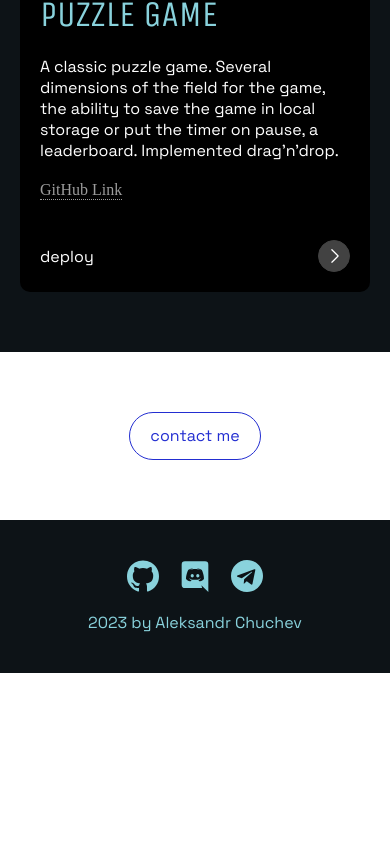
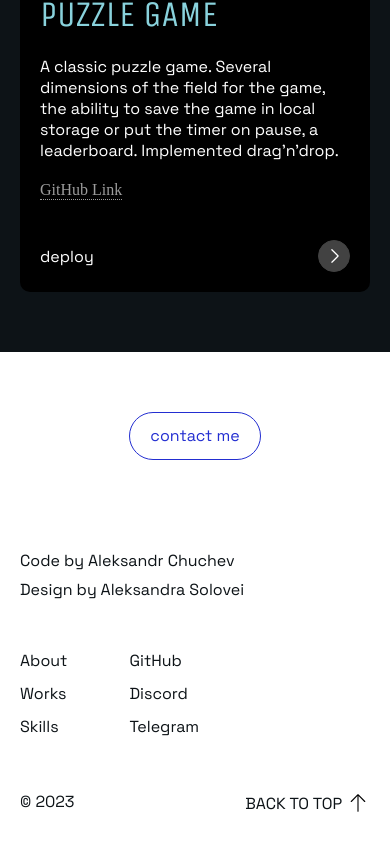
Before and after one commit to LoginamNet/aleksandr-chuchev-cv, a React (Vite) app: page /projects in a window 390 px wide. Shown: the part 4934-5785 px from the top of the page. Before the commit the page ends 5607 px from the top, so only its background shows below. Built offline with nearby package versions, Linux system fonts and the light colour scheme.

Commit message:
refactor: refactor footer design

```diff
--- a/src/components/cv-about/cv-about.css
+++ b/src/components/cv-about/cv-about.css
@@ -1,5 +1,6 @@
 .cv-about {
   display: flex;
+  padding-bottom: 200px;
 }
 
 .cv-about h2 {
@@ -19,6 +20,10 @@
 }
 
 @media (max-width: 1199px) {
+  .cv-about {
+    padding-bottom: 130px;
+  }
+
   .cv-about__text-box {
     width: 70%;
   }
@@ -27,6 +32,7 @@
 @media (max-width: 767px) {
   .cv-about {
     gap: 40px;
+    padding-bottom: 100px;
   }
 
   .cv-about__text-box {
@@ -37,6 +43,7 @@
 @media (max-width: 519px) {
   .cv-about {
     flex-direction: column;
+    padding-bottom: 70px;
   }
 
   .cv-about h2,
--- a/src/components/cv-about/cv-about.tsx
+++ b/src/components/cv-about/cv-about.tsx
@@ -2,7 +2,7 @@ import './cv-about.css';
 
 function About() {
   return (
-    <section className="section section-blue" id="about">
+    <section className="section section-blue section-rounded-top" id="about">
       <div className="wrapper cv-about">
         <h2 className="text-color-white">/about</h2>
         <div className="cv-about__text-box">
--- a/src/components/cv-cards/cv-cards.tsx
+++ b/src/components/cv-cards/cv-cards.tsx
@@ -8,7 +8,7 @@ function CVCards() {
   const RANDOM_PROJECTS = CV_DATA.projects.slice().sort(() => 0.5 - Math.random());
 
   return (
-    <section className="section section-dark" id="projects">
+    <section className="section section-dark section-rounded-top section-shifted-top" id="projects">
       <div className="wrapper cv-cards">
         <h2 className="text-color-white">/works</h2>
         <div className="cv-cards__box">
--- a/src/components/cv-contacts/cv-contacts.tsx
+++ b/src/components/cv-contacts/cv-contacts.tsx
@@ -2,7 +2,7 @@ import './cv-contacts.css';
 
 function Contacts() {
   return (
-    <section className="section section-dark" id="contacts">
+    <section className="section section-dark section-rounded-bottom" id="contacts">
       <div className="cv-contacts__background">
         <img className="cv-contacts__background-image" src="/contacts_letters.svg" alt="" />
       </div>
--- a/src/layout/common.css
+++ b/src/layout/common.css
@@ -62,6 +62,39 @@ button {
   color: var(--cv-gray);
 }
 
+.text-uppercased {
+  text-transform: uppercase;
+}
+
+.cv-link {
+  padding-bottom: 4px;
+  font-family: 'Space Grotesk';
+  font-size: 18px;
+  text-decoration: none;
+  cursor: pointer;
+}
+
+.cv-link__bold {
+  font-weight: 700;
+}
+
+.cv-link__underline {
+  background: linear-gradient(var(--cv-blue) 0 0) var(--p, 0) 100% / var(--d, 0) 2px no-repeat;
+  transition: 0.3s, background-position 0s 0.3s;
+}
+
+@media (pointer: fine) {
+  .cv-link__underline:hover {
+    --d: 100%;
+    --p: 100%;
+  }
+}
+
+.cv-link__underline:active {
+  --d: 100%;
+  --p: 100%;
+}
+
 .socilal-icon {
   aspect-ratio: 1/1;
   width: 32px;
@@ -105,4 +138,8 @@ button {
   h2 {
     font-size: 40px;
   }
+
+  .cv-link {
+    font-size: 16px;
+  }
 }
--- a/src/layout/footer/footer.css
+++ b/src/layout/footer/footer.css
@@ -1,38 +1,76 @@
+.footer,
+.footer-box,
+.footer-box__top-panel,
+.footer-box__bottom-panel,
+.footer-box__links,
+.footer-box__authors,
+.footer-box__cv-links,
+.footer-box__social-links,
+.footer-box__to-top {
+  display: flex;
+}
+
 .footer {
-  display: flex;
   justify-content: center;
   width: 100%;
 }
 
+.footer-box,
+.footer-box__top-panel,
+.footer-box__bottom-panel {
+  width: 100%;
+  justify-content: space-between;
+}
+
 .footer-box {
-  display: flex;
-  justify-content: space-between;
+  flex-direction: column;
   align-items: center;
-  width: 100%;
+  gap: 50px;
   max-width: 1920px;
   min-height: 70px;
-  padding: 0 100px;
+  padding: 50px 50px 64px 50px;
   font-family: 'Space Grotesk';
+  font-size: 18px;
 }
 
-.footer-box__social-icons {
-  display: flex;
-  gap: 20px;
+.footer-box__links {
+  gap: 62px;
 }
 
-@media (max-width: 1199px) {
+.footer-box__authors,
+.footer-box__cv-links,
+.footer-box__social-links {
+  flex-direction: column;
+  gap: 8px;
+}
+
+.footer-box__to-top {
+  align-items: center;
+  gap: 4px;
+  height: 24px;
+  cursor: pointer;
+}
+
+.footer-box__to-top svg {
+  width: 24px;
+}
+
+@media (max-width: 767px) {
   .footer-box {
-    padding: 0 50px;
+    padding: 50px 20px 64px 20px;
   }
 }
 
-@media (max-width: 767px) {
+@media (max-width: 610px) {
+  .footer-box__top-panel {
+    flex-direction: column;
+    gap: 50px;
+  }
 }
 
 @media (max-width: 519px) {
   .footer-box {
-    flex-direction: column-reverse;
-    gap: 20px;
-    padding: 40px 20px;
+    padding: 30px 20px 44px 20px;
+    font-size: 16px;
   }
 }
--- a/src/layout/footer/footer.tsx
+++ b/src/layout/footer/footer.tsx
@@ -1,23 +1,61 @@
+import { HashLink } from 'react-router-hash-link';
+
 import './footer.css';
 
 function Footer() {
   return (
-    <footer className="footer section-dark">
+    <footer className="footer section-white">
       <div className="footer-box">
-        <span className="text-color-peperment">2023 by Aleksandr Chuchev</span>
-        <div className="footer-box__social-icons">
-          <div
-            className="socilal-icon socilal-icon__github-peperment"
-            onClick={() => (window.location.href = 'https://github.com/LoginamNet')}
-          ></div>
-          <div
-            className="socilal-icon socilal-icon__discord"
-            onClick={() => (window.location.href = 'https://discordapp.com/users/loginamnet')}
-          ></div>
-          <div
-            className="socilal-icon socilal-icon__telegram"
-            onClick={() => (window.location.href = 'https://t.me/LoginamNet')}
-          ></div>
+        <div className="footer-box__top-panel">
+          <div className="footer-box__authors">
+            <span className="text-color-dark">Code by Aleksandr Chuchev</span>
+            <span className="text-color-dark">Design by Aleksandra Solovei</span>
+          </div>
+          <div className="footer-box__links">
+            <div className="footer-box__cv-links">
+              <HashLink to="#about" className="cv-link cv-link__underline text-color-dark">
+                About
+              </HashLink>
+              <HashLink to="#projects" className="cv-link cv-link__underline text-color-dark">
+                Works
+              </HashLink>
+              <HashLink to="#skills" className="cv-link cv-link__underline text-color-dark">
+                Skills
+              </HashLink>
+            </div>
+            <div className="footer-box__social-links">
+              <span
+                className="cv-link cv-link__underline text-color-dark"
+                onClick={() => (window.location.href = 'https://github.com/LoginamNet')}
+              >
+                GitHub
+              </span>
+              <span
+                className="cv-link cv-link__underline text-color-dark"
+                onClick={() => (window.location.href = 'https://discordapp.com/users/loginamnet')}
+              >
+                Discord
+              </span>
+              <span
+                className="cv-link cv-link__underline text-color-dark"
+                onClick={() => (window.location.href = 'https://t.me/LoginamNet')}
+              >
+                Telegram
+              </span>
+            </div>
+          </div>
+        </div>
+        <div className="footer-box__bottom-panel">
+          <span className="text-color-dark">© 2023</span>
+          <div className="footer-box__to-top" onClick={() => window.scrollTo(0, 0)}>
+            <span className="text-color-dark text-uppercased">Back to top</span>
+            <svg width="16" height="18" viewBox="0 0 16 18" fill="none">
+              <path
+                d="M15.1474 7.89749C15.0419 8.00283 14.8989 8.062 14.7499 8.062C14.6008 8.062 14.4579 8.00283 14.3524 7.89749L8.56238 2.10843V17.25C8.56238 17.3992 8.50312 17.5423 8.39763 17.6477C8.29214 17.7532 8.14907 17.8125 7.99988 17.8125C7.8507 17.8125 7.70763 17.7532 7.60214 17.6477C7.49665 17.5423 7.43738 17.3992 7.43738 17.25V2.10843L1.64739 7.89749C1.54075 7.99685 1.39972 8.05095 1.25399 8.04837C1.10827 8.0458 0.969228 7.98677 0.866168 7.88371C0.763109 7.78065 0.704075 7.64161 0.701504 7.49588C0.698932 7.35016 0.753025 7.20912 0.852385 7.10249L7.60239 0.352493C7.70785 0.247155 7.85082 0.187988 7.99988 0.187988C8.14895 0.187988 8.29192 0.247155 8.39739 0.352493L15.1474 7.10249C15.2527 7.20796 15.3119 7.35093 15.3119 7.49999C15.3119 7.64906 15.2527 7.79202 15.1474 7.89749Z"
+                fill="currentColor"
+              />
+            </svg>
+          </div>
         </div>
       </div>
     </footer>
--- a/src/layout/header/header.css
+++ b/src/layout/header/header.css
@@ -19,35 +19,3 @@
   display: flex;
   gap: 20px;
 }
-
-.menu-link {
-  padding-bottom: 4px;
-  font-family: 'Space Grotesk';
-  font-size: 18px;
-  font-weight: 700;
-  text-decoration: none;
-  cursor: pointer;
-}
-
-.menu-link__underline {
-  background: linear-gradient(var(--cv-blue) 0 0) var(--p, 0) 100% / var(--d, 0) 2px no-repeat;
-  transition: 0.3s, background-position 0s 0.3s;
-}
-
-@media (pointer: fine) {
-  .menu-link__underline:hover {
-    --d: 100%;
-    --p: 100%;
-  }
-}
-
-.menu-link__underline:active {
-  --d: 100%;
-  --p: 100%;
-}
-
-@media (max-width: 519px) {
-  .menu-link {
-    font-size: 16px;
-  }
-}
--- a/src/layout/layout.css
+++ b/src/layout/layout.css
@@ -48,6 +48,18 @@
   background-color: var(--cv-dark);
 }
 
+.section-rounded-top {
+  border-radius: 50px 50px 0 0;
+}
+
+.section-rounded-bottom {
+  border-radius: 0 0 50px 50px;
+}
+
+.section-shifted-top {
+  margin-top: -50px;
+}
+
 .non-displayed {
   display: none;
 }
@@ -76,4 +88,16 @@
     padding-left: 0;
     padding-right: 0;
   }
+
+  .section-rounded-top {
+    border-radius: 30px 30px 0 0;
+  }
+
+  .section-rounded-bottom {
+    border-radius: 0 0 30px 30px;
+  }
+
+  .section-shifted-top {
+    margin-top: -30px;
+  }
 }
--- a/src/layout/layout.tsx
+++ b/src/layout/layout.tsx
@@ -1,7 +1,7 @@
 import { Outlet } from 'react-router-dom';
 
 import Header from './header/header';
-import ToTop from './to-top/to-top';
+// import ToTop from './to-top/to-top';
 import Footer from './footer/footer';
 
 import '../constants/colors.css';
@@ -16,7 +16,7 @@ function Layout() {
         <Outlet />
       </main>
       <Footer />
-      <ToTop />
+      {/* <ToTop /> */}
     </div>
   );
 }
--- a/src/pages/cv/cv.tsx
+++ b/src/pages/cv/cv.tsx
@@ -2,9 +2,9 @@ import CVTitle from '../../components/cv-title/cv-title';
 import About from '../../components/cv-about/cv-about';
 import CVCards from '../../components/cv-cards/cv-cards';
 import Skills from '../../components/cv-skills/cv-skills';
-import Caroosel from '../../components/cv-caroosel/cv-caroosel';
+// import Caroosel from '../../components/cv-caroosel/cv-caroosel';
 import Contacts from '../../components/cv-contacts/cv-contacts';
-import ContactForm from '../../components/cv-contact-form/cv-contact-form';
+// import ContactForm from '../../components/cv-contact-form/cv-contact-form';
 
 function CVMain() {
   return (
@@ -13,9 +13,9 @@ function CVMain() {
       <About />
       <CVCards />
       <Skills />
-      <Caroosel />
+      {/* <Caroosel /> */}
       <Contacts />
-      <ContactForm />
+      {/* <ContactForm /> */}
     </>
   );
 }
```
Also changed, not shown: src/layout/header/header.tsx (+17 -5 lines), public/icons/arrow_right_icon.svg (deleted).
